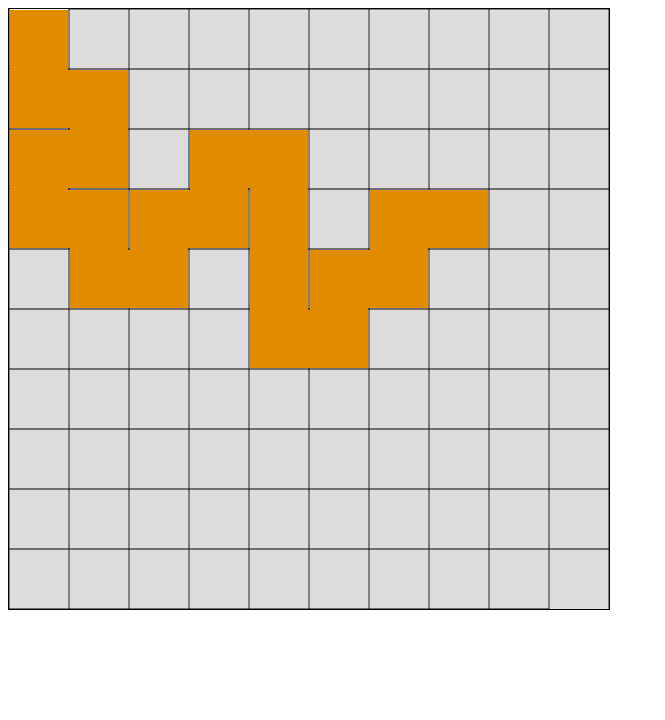
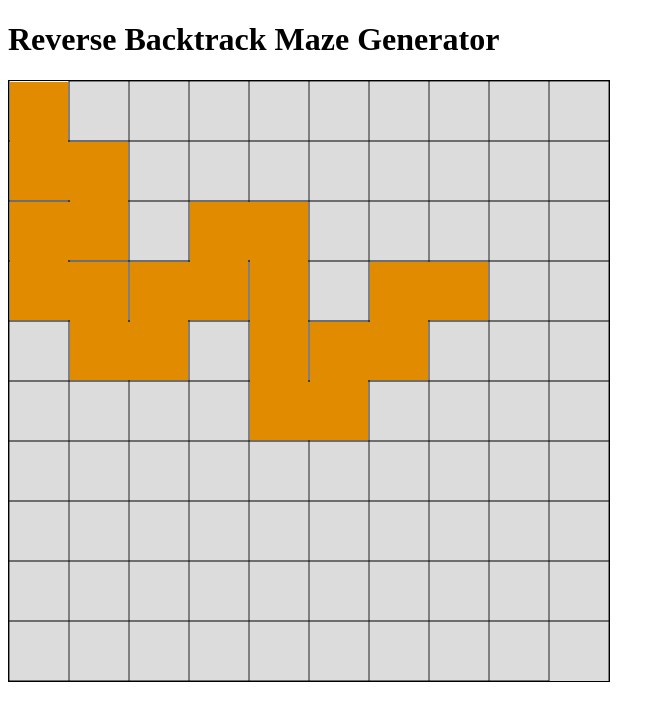
Before and after one commit to jli09/maze_generator, a plain HTML site: page index.html in a window 1280 px wide. Shown: the whole page, without its empty margins (0-665 px from the left). Drawn offline with Linux system fonts and the light colour scheme.

Commit message:
changes to index.html

```diff
--- a/index.html
+++ b/index.html
@@ -11,7 +11,8 @@
     </style>
   </head>
   <body>
-    <canvas id="tutorial" width="600" height="600">
+    <h1>Reverse Backtrack Maze Generator</h1>
+    <canvas width="600" height="600">
       canvas not supported
     </canvas>
 
--- a/index.js
+++ b/index.js
@@ -1,8 +1,9 @@
 //setting up canvas
+const canvas = document.querySelector('canvas');
 const ctx = canvas.getContext('2d');
 
-console.log('canvas: ', canvas);
-console.log('context: ', ctx);
+// console.log('canvas: ', canvas);
+// console.log('context: ', ctx);
 
 ctx.strokeStyle = 'black';
 // ctx.fillStyle = 'rgb(200, 0, 0)';
--- a/mazeGenerators.js
+++ b/mazeGenerators.js
@@ -1,6 +1,4 @@
 //directions
-const canvas = document.getElementById('tutorial');
-
 const dirKeys = ['north', 'east', 'south', 'west'];
 
 const directions = {
```
